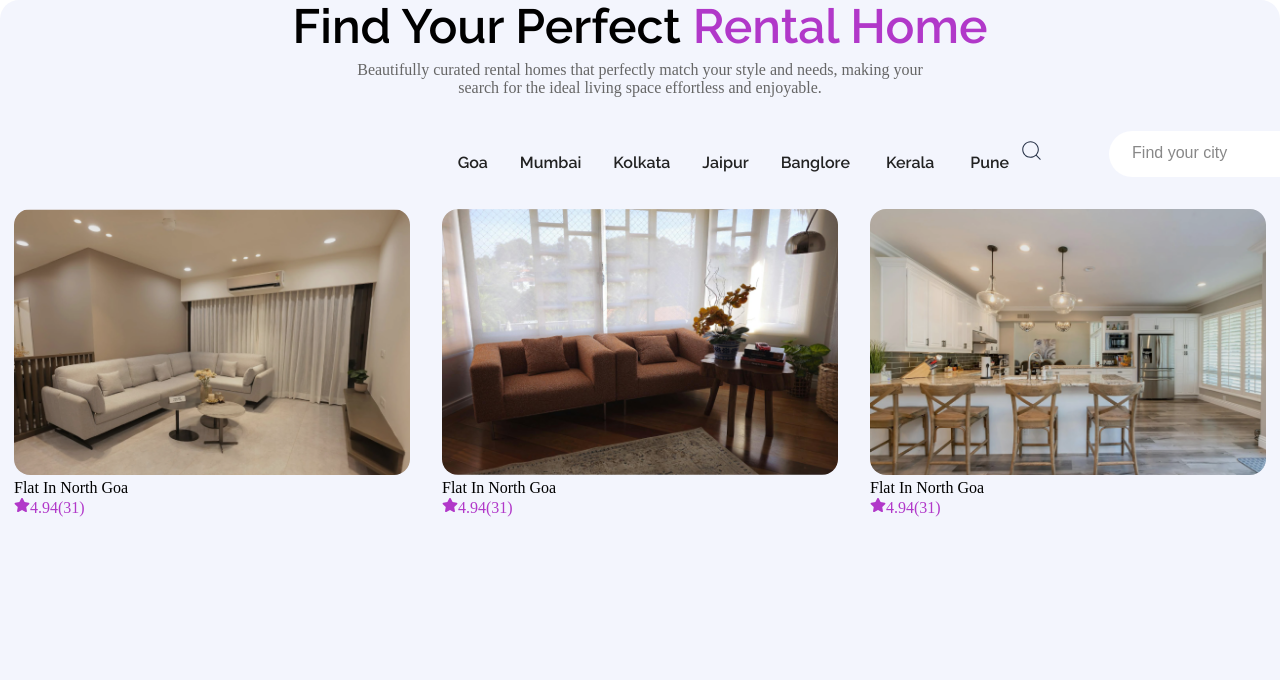
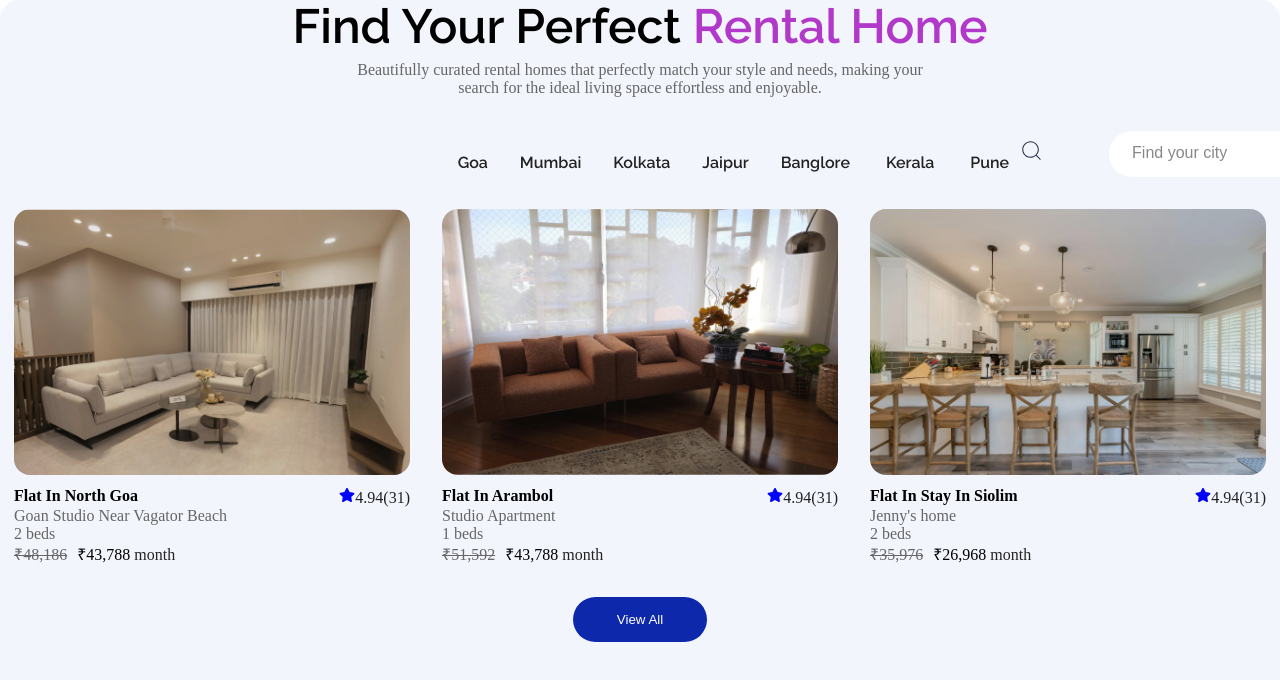
Before and after one commit to Kaushall-raut/Rental-home-Assignment, a React (Vite) app: page / in a window 1280 px wide. Shown: the top 680 px of the page. Built offline with nearby package versions, Linux system fonts and the light colour scheme.

Commit message:
commit for completion of Hero section

```diff
--- a/src/components/Hero-Image.jsx
+++ b/src/components/Hero-Image.jsx
@@ -3,22 +3,38 @@ import './hero.css';
 export const HeroImage=()=>{
     return <div className="imgContainer">
 
-            <div >
+            <div  className="seperator">
                 <img src="src\img\image 1509.png" alt="room image"  />
-                <div><p>Flat In North Goa</p>
-                <span className="rating"><FaStar/>4.94(31)</span>
+                <div  className="imgContent"><p className="location">Flat In North Goa</p>
+                <span  className="rating"><FaStar/><p style={{display:"inline"}}>4.94(31)</p></span>
+                </div>
+                <div>
+                    <p style={{fontWeight:"400" ,marginRight:"10px",color:"#666666"}}>Goan Studio Near Vagator Beach </p>
+                    <p style={{fontWeight:"400" ,marginRight:"10px",color:"#666666"}}>2 beds</p>
+                    <p><strike style={{fontWeight:"400" ,marginRight:"10px",color:"#666666"}}>₹48,186</strike>₹43,788 <span style={{color:"#222222"}}>month</span></p>
                 </div>
             </div>
             <div >
                 <img src="src\img\image 1510.png" alt="room image"  />
-                <div><p>Flat In North Goa</p>
-                <span className="rating"><FaStar/>4.94(31)</span>
+                <div className="imgContent"><p className="location">Flat In Arambol </p>
+                <span className="rating"><FaStar/><p style={{display:"inline"}}>4.94(31)</p></span>
                 </div>
+                <div>
+                    <p style={{fontWeight:"400" ,marginRight:"10px",color:"#666666"}}> Studio Apartment </p>
+                    <p style={{fontWeight:"400" ,marginRight:"10px",color:"#666666"}}>1 beds</p>
+                    <p><strike style={{fontWeight:"400" ,marginRight:"10px",color:"#666666"}}>₹51,592</strike>₹43,788 <span style={{color:"#222222"}}>month</span></p>
+                </div>
+
             </div>
             <div >
                 <img src="src\img\image 1511.png" alt="room image"  />
-                <div><p>Flat In North Goa</p>
-                <span className="rating"><FaStar/>4.94(31)</span>
+                <div className="imgContent"><p className="location">Flat In Stay In Siolim</p>
+                <span className="rating"><FaStar/><p style={{display:"inline"}}>4.94(31)</p></span>
+                </div>
+                <div>
+                    <p style={{fontWeight:"400" ,marginRight:"10px",color:"#666666"}}>Jenny's home </p>
+                    <p style={{fontWeight:"400" ,marginRight:"10px",color:"#666666"}}>2 beds</p>
+                    <p><strike style={{fontWeight:"400" ,marginRight:"10px",color:"#666666"}}>₹35,976</strike>₹26,968 <span style={{color:"#222222"}}>month</span></p>
                 </div>
             </div>
 
--- /dev/null
+++ b/src/components/Hero-btn.jsx
@@ -0,0 +1,5 @@
+export const Btn=()=>{
+    return <div className="btnContainer">
+        <button className="btn">View All</button>
+    </div>
+}
--- a/src/components/Hero-section.jsx
+++ b/src/components/Hero-section.jsx
@@ -1,6 +1,7 @@
 import { CiSearch } from "react-icons/ci";
 import "./hero.css";
 import { HeroImage } from "./Hero-Image";
+import { Btn } from "./Hero-btn";
 export const Herosection = () => {
   return (
     <div className="container">
@@ -55,6 +56,7 @@ export const Herosection = () => {
           </div>
         </div>
         <HeroImage/>
+        <Btn/>
       </div>
     </div>
   );
--- a/src/components/hero.css
+++ b/src/components/hero.css
@@ -114,3 +114,37 @@ nav{
     border-radius: 16px;
   }
 }
+.imgContent{
+  display: flex;
+  justify-content: space-between;
+ margin-top: 0.5rem;
+  & .location{
+    font-size: 16px;
+    font-weight: 700;
+  }
+
+  & .rating{
+    color:blue;
+    & p{
+      color:#222222;
+      font-weight: 400;
+    }
+  }
+}
+.seperator{
+  column-gap:10rem;
+}
+.btn{
+  background-color: #0D28AB;
+  height: 45px;
+  width:134px;
+  border-radius: 95px;
+  color: #ffffff;
+  border: none;
+}
+.btnContainer{
+  display: flex;
+  margin-top: 2rem;
+  align-items: center;
+  justify-content: center;
+}
```
